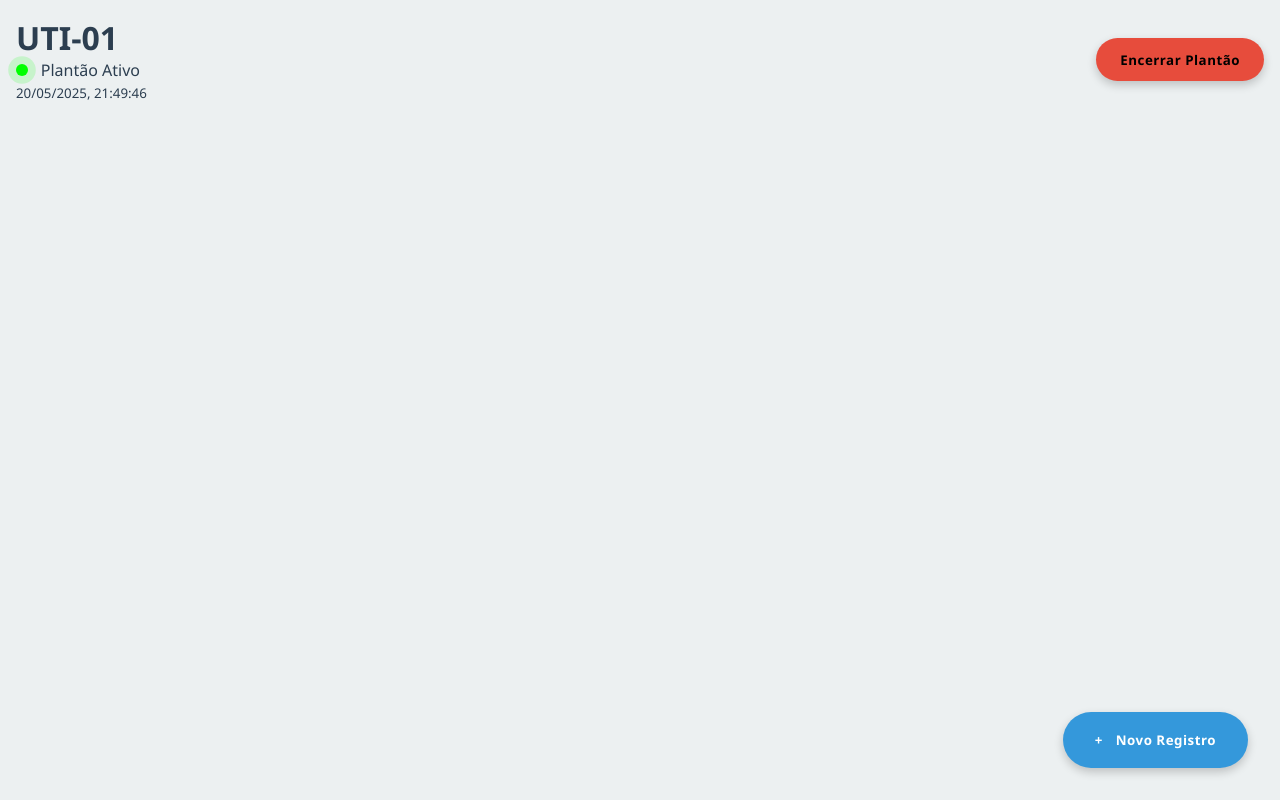
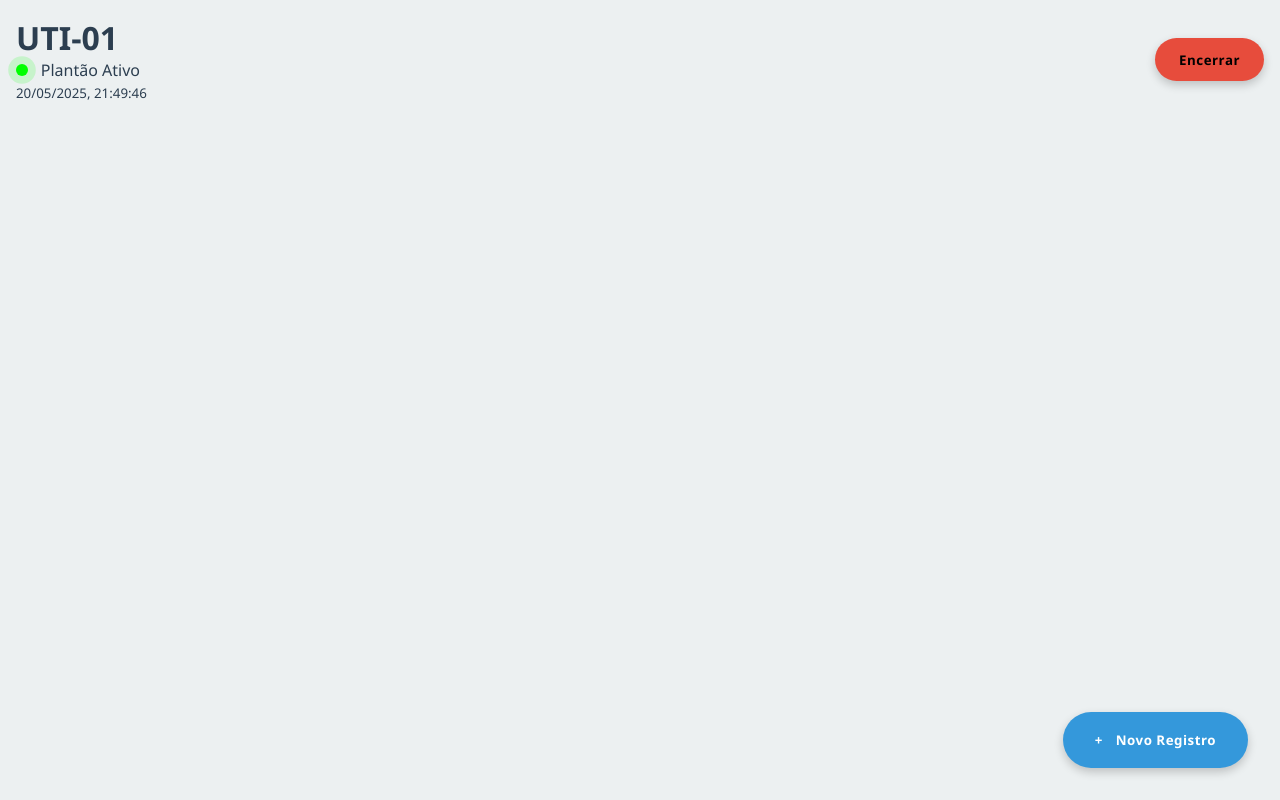
Before and after one commit to mzimds/maju-hospital-system, a plain HTML site: page index.html in a window 1280 px wide. Drawn offline with Linux system fonts and the light colour scheme.

Commit message:
Update index.html

```diff
--- a/index.html
+++ b/index.html
@@ -17,7 +17,7 @@
                     <small id="horario-inicio"></small>
                 </div>
             </div>
-            <button class="btn-danger" id="btn-encerrar">Encerrar Plantão</button>
+            <button class="btn-danger" id="btn-encerrar">Encerrar</button>
         </header>
 
         <!-- Área de Registros -->
```
